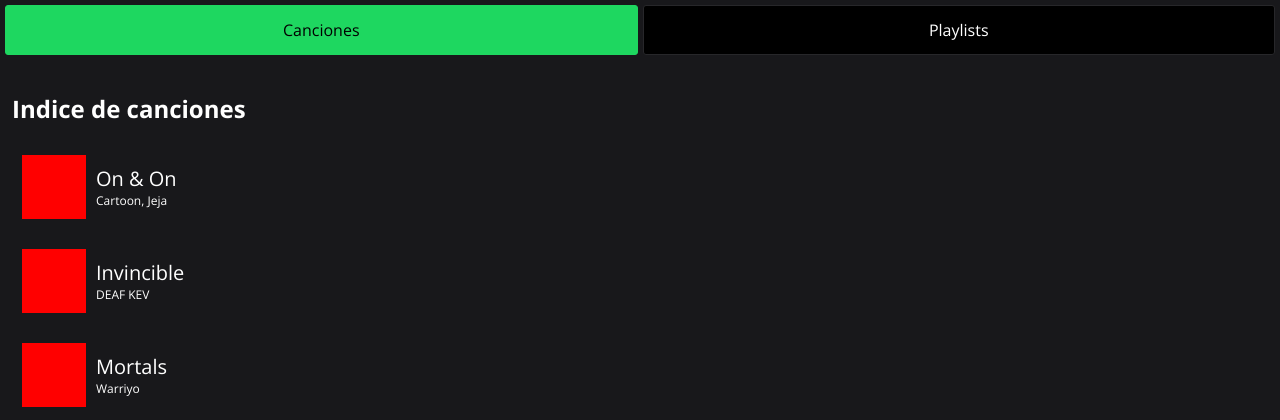
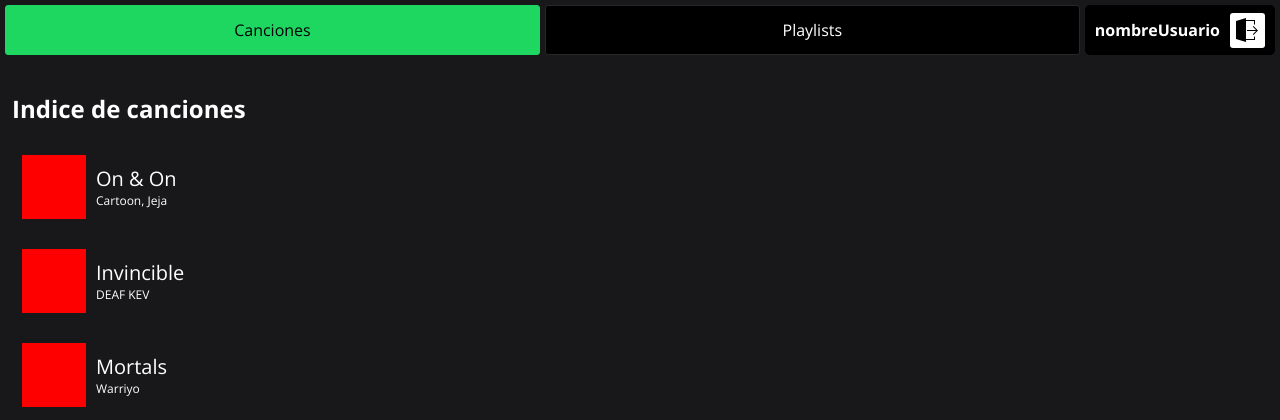
Before and after one commit to keelus/musify, a Django app: page / in a window 1280 px wide. Shown: the top 420 px of the page. Run offline with Django 5.2, Linux system fonts and the light colour scheme; data comes from the database, SQL or seed files in the repository.

Commit message:
Funciones de api movidas a su archivo. Añadido usuario (fake por ahora) y boton para cerrar sesión en el index.

```diff
--- a/app/urls.py
+++ b/app/urls.py
@@ -1,19 +1,21 @@
 from django.contrib import admin
 from django.urls import path
 
-from app import views
+from app import api, views
 urlpatterns = [
+    # Vistas principales
     path('', view=views.paginaCanciones, name="inicio"),
     path('playlists', view=views.paginaPlaylists, name="inicio"),
     path('playlist/<str:playlistID>', view=views.paginaPlaylist, name="inicio"),
-    #path('audio', view=views.apiConseguirAudio, name="audio"),
 
-
-    path('api/audio/informacion/<str:audioID>', view=views.apiConseguirAudioInformacion, name="audio"),
-    path('api/audio/archivo/<str:audioID>', view=views.apiConseguirAudioArchivo, name="audio"),
-    #Aqui esta el path que permite que al poner "register" en la ruta vaya al apartado de registro
-
+    # Vistas de autenticacion
     path('login', view=views.login, name="login"),
     path('register', view=views.registrarse, name="registrarse"),
     path('procesarDatos/',views.procesarDatosFormulario, name="procesarDatosFormulario"),
+
+    # Api
+    path('api/audio/<str:audioID>/informacion', view=api.getAudioInformacion, name="audio"),
+    path('api/audio/<str:audioID>/archivo', view=api.getAudioArchivo, name="audio"),
+
+    path('api/sesion/cerrar', view=api.cerrarSesion, name="audio"),
 ]
--- a/app/views.py
+++ b/app/views.py
@@ -47,22 +47,6 @@ def paginaPlaylist(request, playlistID):
         "playlistID": playlistID,
     }, "reducido" not in request.headers)
 
-# Devuelve un audio de ejemplo, simula por ahora el BLOB de la BD
-def apiConseguirAudioInformacion(request, audioID):
-    cancion = Cancion.objects.get(id=audioID)
-    nombresArtistas = []
-    for artistaObjectoBd in cancion.artistas.all():
-        nombresArtistas.append(artistaObjectoBd.nombre)
-
-    return JsonResponse({
-        "nombre": cancion.nombre,
-        "artistas": nombresArtistas,
-    })
-
-def apiConseguirAudioArchivo(request, audioID):
-    archivo = Cancion.objects.get(id=audioID).archivo
-    return FileResponse(archivo, content_type="audio/mpeg")
-
 def registrarse(request):
     return render(request, "registro.html")
 
--- a/static/css/index.css
+++ b/static/css/index.css
@@ -68,3 +68,30 @@ section {
 	cursor: pointer;
 	background: #101010;
 }
+
+.navegador>.cuenta {
+	display: flex;
+	background: black;
+	padding: 10px;
+	gap: 10px;
+	align-items: center;
+	border-radius: 5px;
+}
+
+.navegador>.cuenta>a:link {
+	border: none;
+	width: 35px;
+	height: 35px;
+	border-radius: 3px;
+	padding: 5px;
+	box-sizing: border-box;
+	background: #fff;
+
+	transition: all .1s linear;
+}
+
+.navegador>.cuenta>a:link:hover {
+	background: red;
+	cursor: pointer;
+	opacity: .8;
+}
--- a/static/js/reproductor.js
+++ b/static/js/reproductor.js
@@ -88,11 +88,11 @@ class Reproductor {
 		// Conseguir informacion sobre la cancion
 		let cancion = {
 			id,
-			url: `/api/audio/archivo/${id}`
+			url: `/api/audio/${id}/archivo`
 		}
 
 		await $.ajax({
-			url: `/api/audio/informacion/${id}`,
+			url: `/api/audio/${id}/informacion`,
 			success: function(datos) {
 				cancion.titulo = datos.nombre
 				cancion.artistas = datos.artistas
--- a/templates/index.html
+++ b/templates/index.html
@@ -14,6 +14,15 @@
 			class="boton-seccion {% if seccionActiva == 'canciones.html' %}activo{% endif %}">Canciones</button>
 		<button data-seccion-destino="playlists"
 			class="boton-seccion {% if seccionActiva == 'playlists.html' %}activo{% endif %}">Playlists</button>
+		<div class="cuenta">
+			<span><b>nombreUsuario</b></span>
+			<a href="/api/sesion/cerrar">
+				<svg width="24" height="24" xmlns="http://www.w3.org/2000/svg" fill-rule="evenodd" clip-rule="evenodd">
+					<path
+						d="M11 21h8v-2l1-1v4h-9v2l-10-3v-18l10-3v2h9v5l-1-1v-3h-8v18zm10.053-9l-3.293-3.293.707-.707 4.5 4.5-4.5 4.5-.707-.707 3.293-3.293h-9.053v-1h9.053z" />
+				</svg>
+			</a>
+		</div>
 	</div>
 	<main id="contenedor">
 		{{ contenido | safe }}
```
Also changed, not shown: app/api.py (added, +23 -0 lines).
